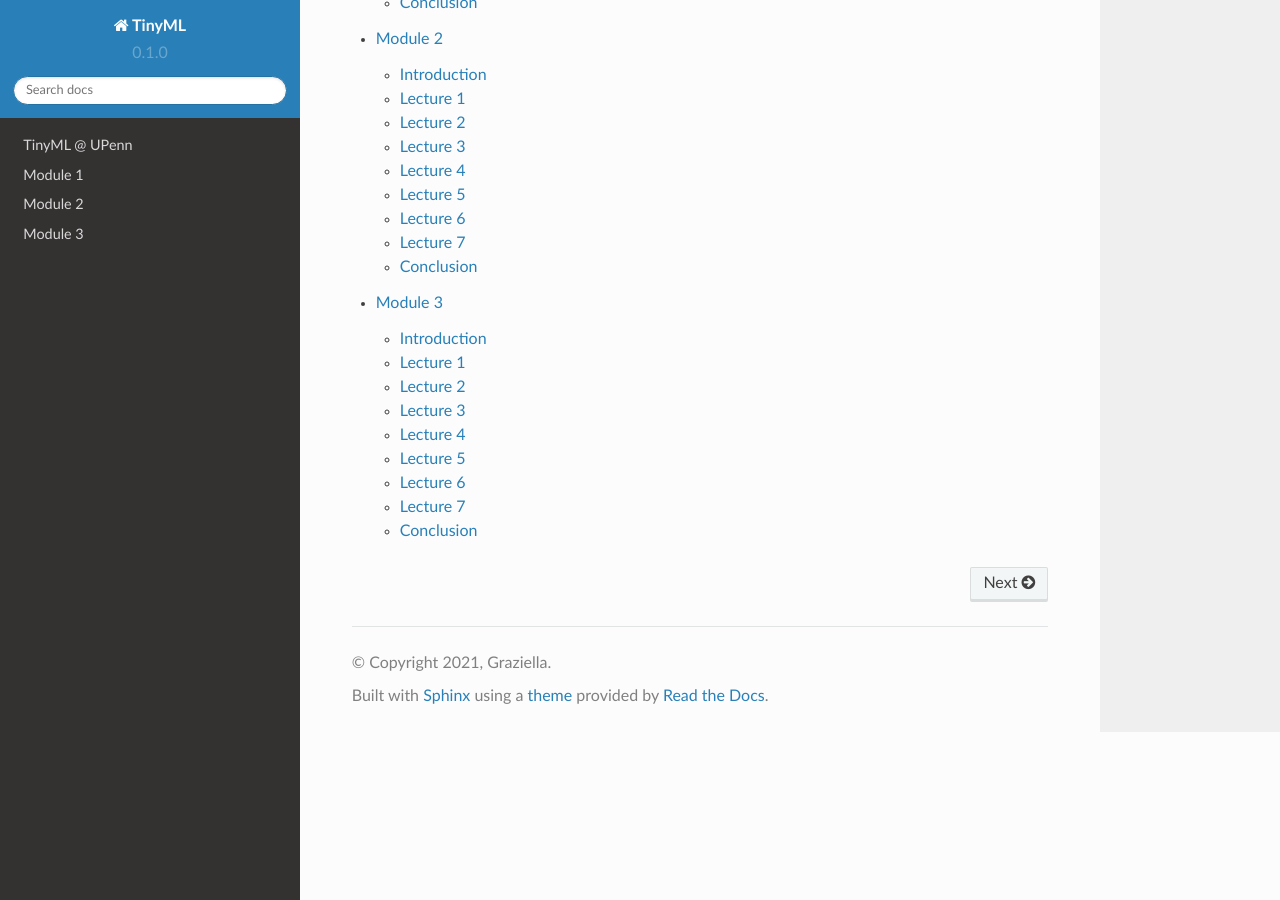
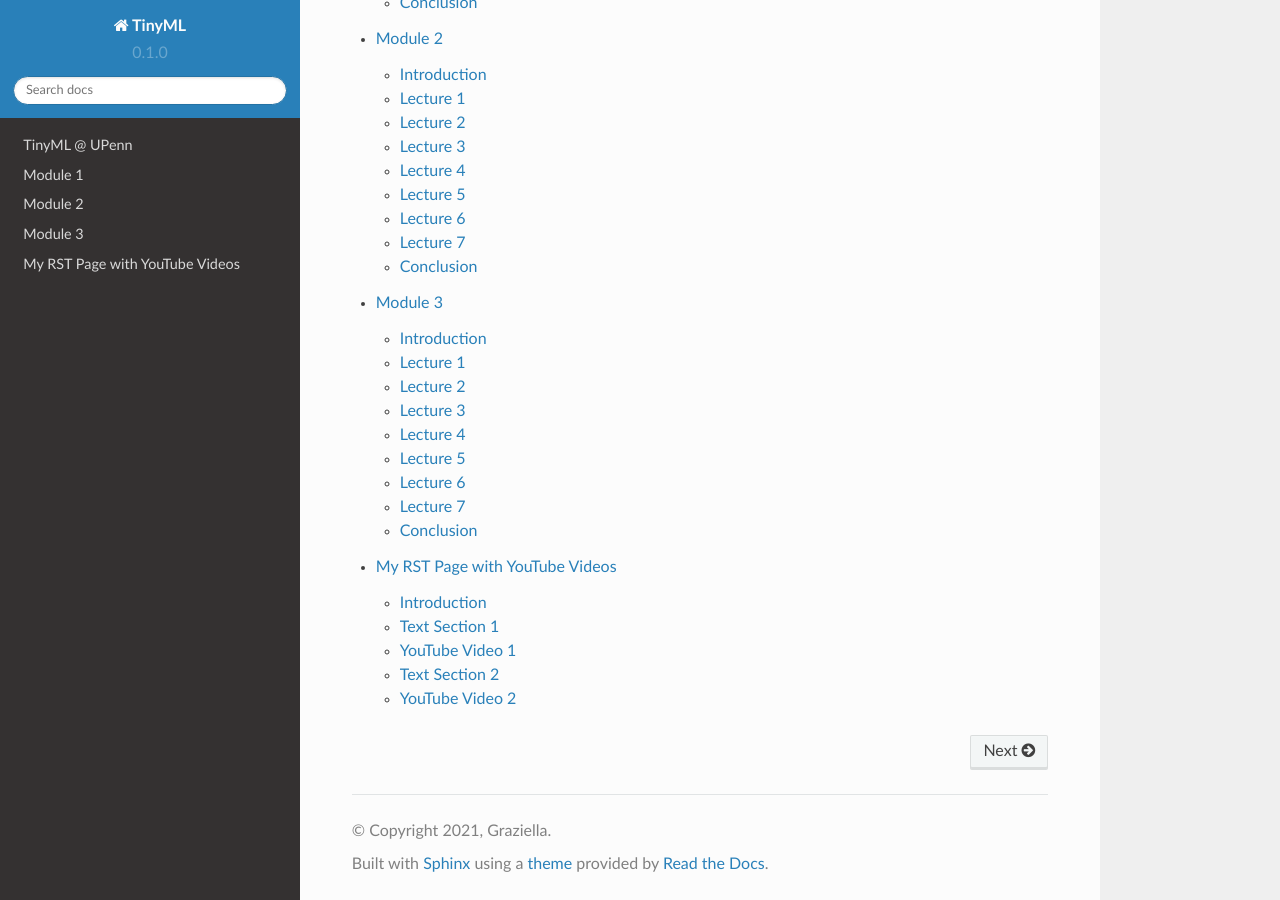
Before and after one commit to mlab-upenn/tinyml_readthedocs, a Sphinx documentation site: the page built from docs/source/index.rst, in a window 1280 px wide and 900 px high, scrolled down 842 px. Built offline with Sphinx 7.4.7 and the Read the Docs theme 2.0.0, drawn with Linux system fonts in a browser that asks for light colours.

Commit message:
Add keyword page

```diff
--- a/docs/source/index.rst
+++ b/docs/source/index.rst
@@ -18,3 +18,4 @@ Contents
    module
    module2
    module3
+   keyword
--- /dev/null
+++ b/docs/source/keyword.rst
@@ -0,0 +1,35 @@
+My RST Page with YouTube Videos
+===============================
+
+Introduction
+------------
+
+This is an example page with spaces for text and YouTube video embedding.
+
+Text Section 1
+--------------
+
+Lorem ipsum dolor sit amet, consectetur adipiscing elit. Sed eget elit sit amet sapien placerat gravida. Fusce a dui ac risus venenatis blandit. Nam sit amet velit nec mauris hendrerit aliquam vel in metus. Sed id neque est.
+
+YouTube Video 1
+---------------
+
+.. raw:: html
+
+    <div style="text-align:center">
+    <iframe width="560" height="315" src="https://www.youtube.com/embed/VIDEO_ID_HERE" frameborder="0" allowfullscreen></iframe>
+    </div>
+
+Text Section 2
+--------------
+
+Sed ut perspiciatis unde omnis iste natus error sit voluptatem accusantium doloremque laudantium, totam rem aperiam.
+
+YouTube Video 2
+---------------
+
+.. raw:: html
+
+    <div style="text-align:center">
+    <iframe width="560" height="315" src="https://www.youtube.com/embed/VIDEO_ID_HERE" frameborder="0" allowfullscreen></iframe>
+    </div>
```
